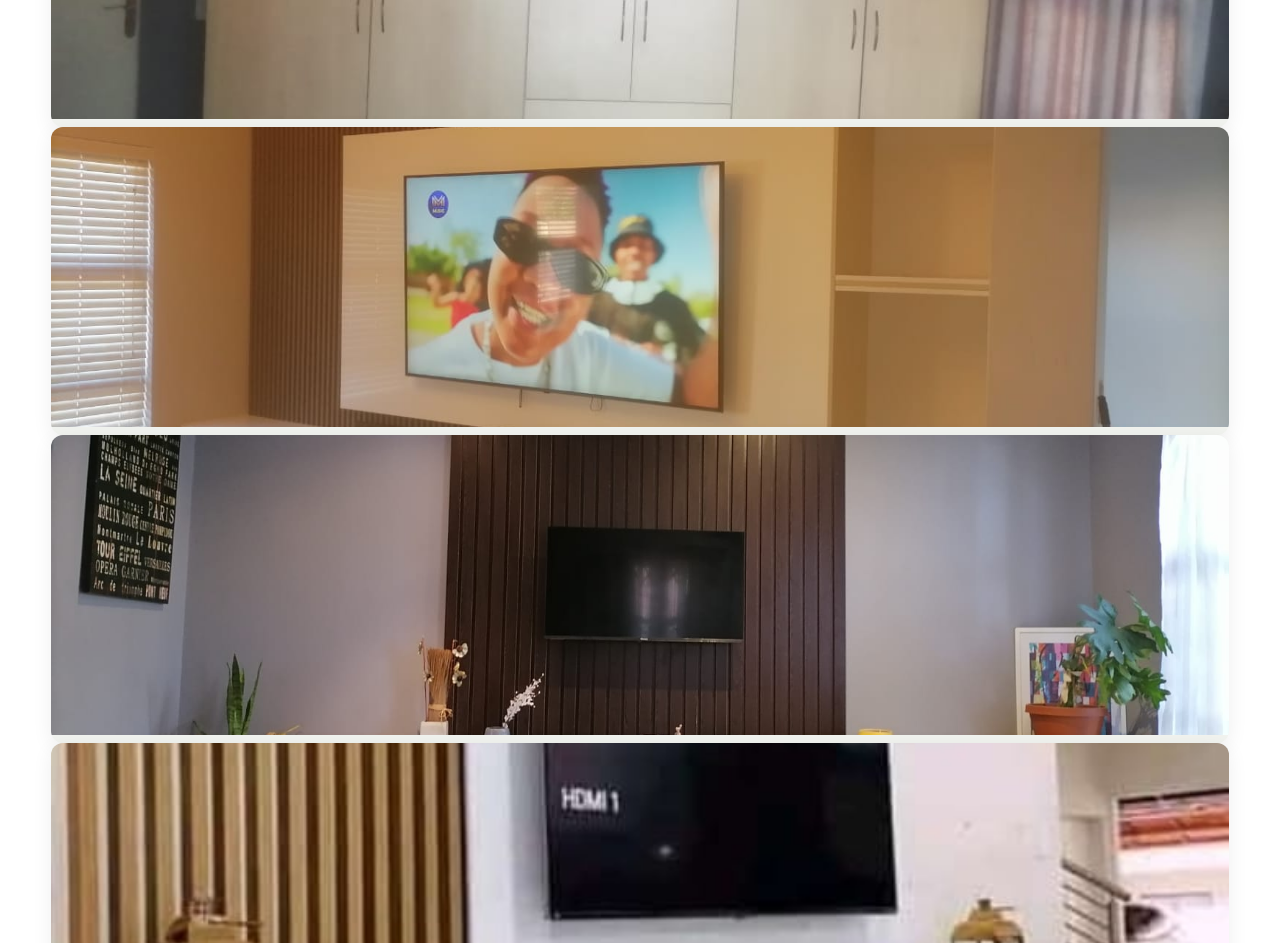
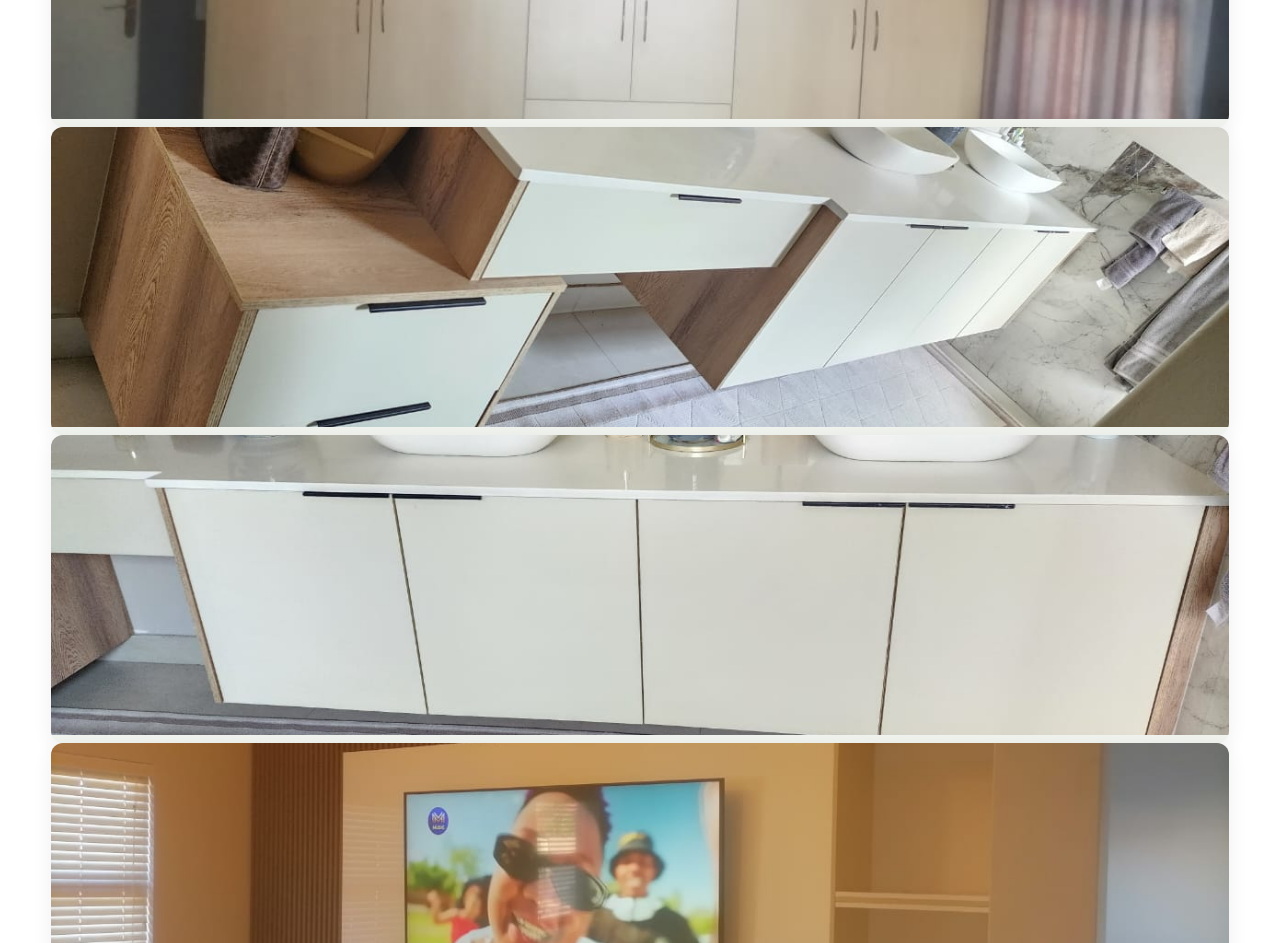
Before and after one commit to Willykgafela/harvest-projects, a plain HTML site: page gallery.html in a window 1280 px wide. Shown: the part 5340-6283 px from the top of the page. Drawn offline with Linux system fonts and the light colour scheme.

Commit message:
Update
update

```diff
--- a/gallery.html
+++ b/gallery.html
@@ -486,6 +486,42 @@
       </figure>
 
 
+      <figure class="gallery-item wardrobe fade-in">
+
+        <button
+          type="button"
+          class="gallery-image-button"
+          onclick="openLightbox(this)"
+          aria-label="View Wardrobe Project 9"
+        >
+          <img
+            src="images/bathroom.jpg"
+            alt="Built-in wardrobe - Harvest&Projects Wardrobe Project 9"
+            loading="lazy"
+          >
+        </button>
+
+      </figure>
+
+
+      <figure class="gallery-item wardrobe fade-in">
+
+        <button
+          type="button"
+          class="gallery-image-button"
+          onclick="openLightbox(this)"
+          aria-label="View Wardrobe Project 10"
+        >
+          <img
+            src="images/bathroom1.jpg"
+            alt="Built-in wardrobe - Harvest&Projects Wardrobe Project 10"
+            loading="lazy"
+          >
+        </button>
+
+      </figure>
+
+
       <!-- TV UNITS -->
 
       <figure class="gallery-item tvstand fade-in">
```
Also changed, not shown: images/bathroom.jpg (added), images/bathroom1.jpg (added).
